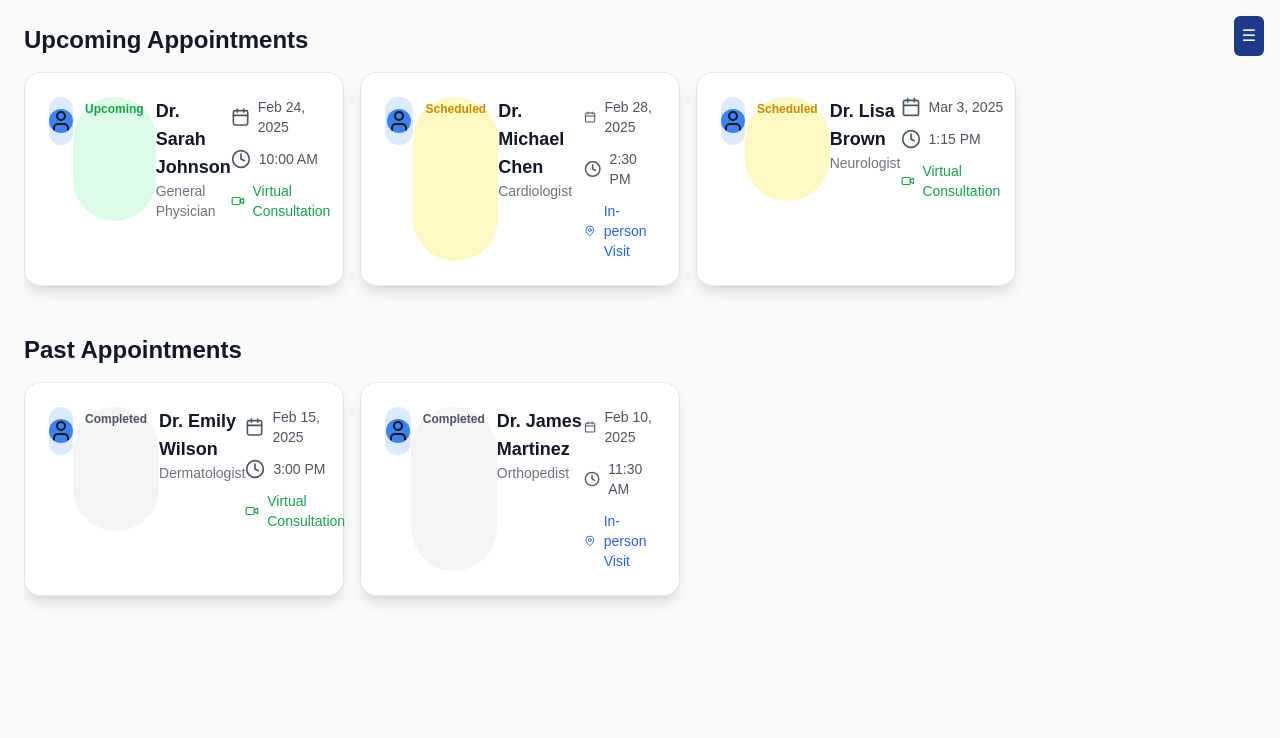
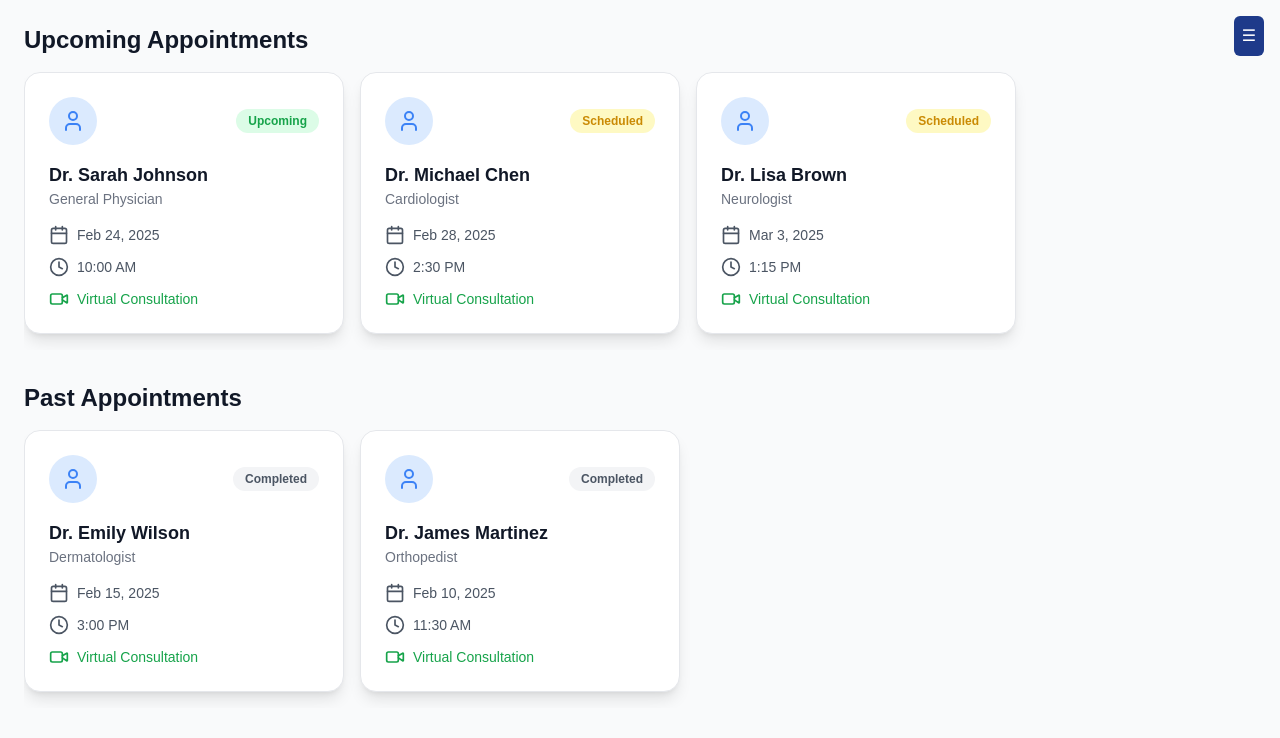
Before and after one commit to arnavganga/hacklytics2025, a Next.js app in the folder frontend/: page /dashboard/patient in a window 1280 px wide. Shown: the top 738 px of the page. Built offline with nearby package versions, Linux system fonts and the light colour scheme; no server answers; what @stytch/nextjs would draw is missing.

Commit message:
patient dashboard done

```diff
--- a/frontend/src/components/card-components/appointmentCard.js
+++ b/frontend/src/components/card-components/appointmentCard.js
@@ -9,10 +9,12 @@ export default function AppointmentCard(props) {
   };
 
   return (
-    <div className="bg-white rounded-2xl shadow-lg w-80 p-6 flex flex-col space-y-4 border border-gray-200">
-      <div className="flex iterms-center justify-between">
+    <div className="bg-white rounded-2xl shadow-lg w-80 p-6 border border-gray-200">
+      <div className="flex flex-col space-y-4">
+        {/* Top row with avatar and status */}
+        <div className="flex items-center justify-between">
           <div className="h-12 w-12 rounded-full bg-blue-100 flex items-center justify-center">
-          <User className="h-6 w-6 rounded-full bg-blue-500" />
+            <User className="h-6 w-6 text-blue-500" />
           </div>
           <span
             className={`px-3 py-1 rounded-full text-xs font-semibold ${
@@ -21,7 +23,9 @@ export default function AppointmentCard(props) {
           >
             {props.stat}
           </span>
+        </div>
 
+        {/* Doctor info */}
         <div>
           <h3 className="text-lg font-semibold text-gray-900">
             {props.doctorName}
@@ -29,6 +33,7 @@ export default function AppointmentCard(props) {
           <p className="text-sm text-gray-500">{props.specialty}</p>
         </div>
 
+        {/* Appointment details */}
         <div className="space-y-3">
           <div className="flex items-center text-sm text-gray-600">
             <Calendar className="mr-2 h-5 w-5" />
@@ -38,17 +43,10 @@ export default function AppointmentCard(props) {
             <Clock className="mr-2 h-5 w-5" />
             {props.time}
           </div>
-          {props.isVirtual ? (
           <div className="flex items-center text-sm text-green-600 font-medium">
             <Video className="mr-2 h-5 w-5" />
             Virtual Consultation
           </div>
-          ) : (
-            <div className="flex items-center text-sm text-blue-600 font-medium">
-              <MapPin className="mr-2 h-5 w-5" />
-              In-person Visit
-            </div>
-          )}
         </div>
       </div>
     </div>
```
Also changed, not shown: frontend/src/app/dashboard/patient/page.js (+0 -15 lines), 1 other file (tests, documents, lock files or other folders). Lines whose indentation alone changed are shown as unchanged.
